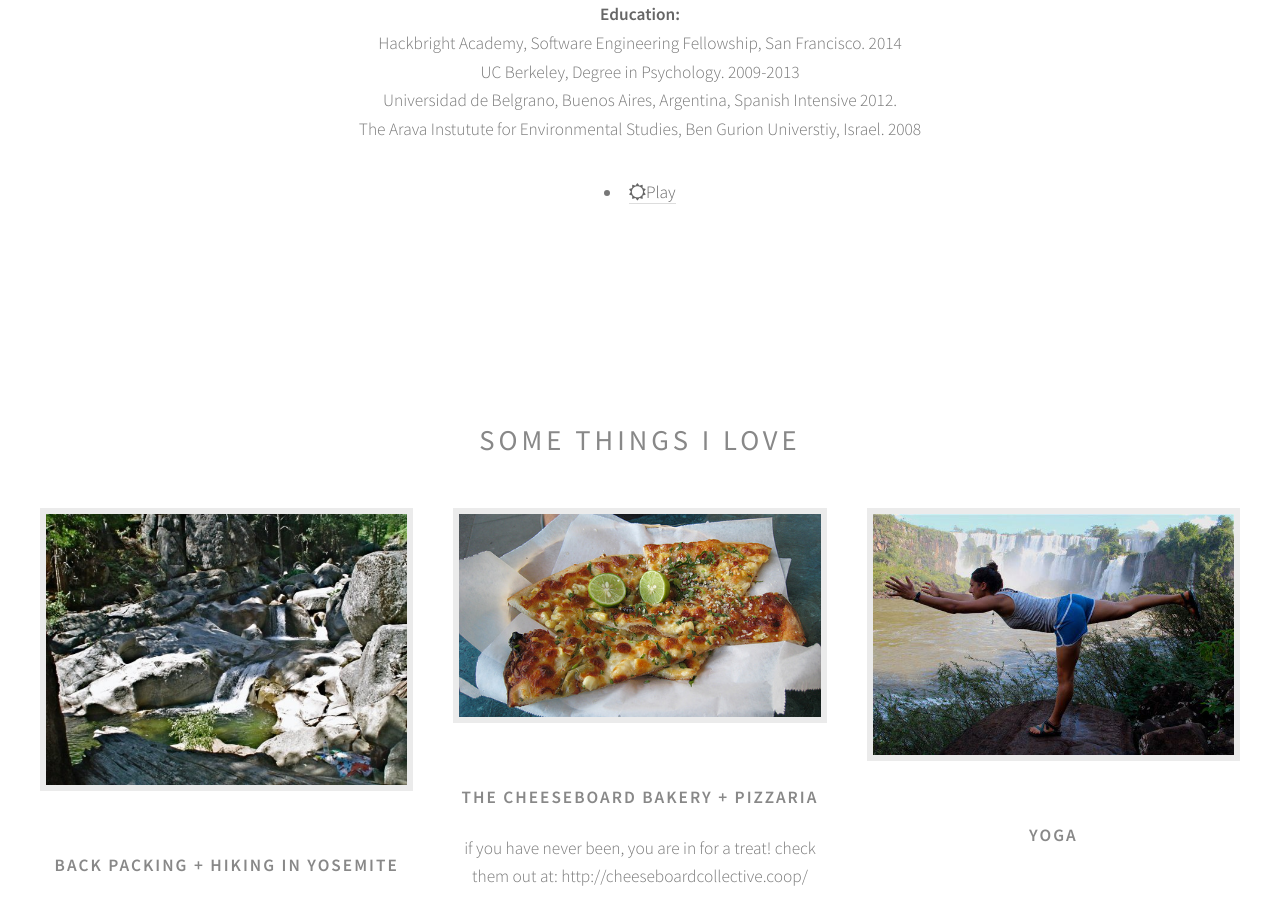
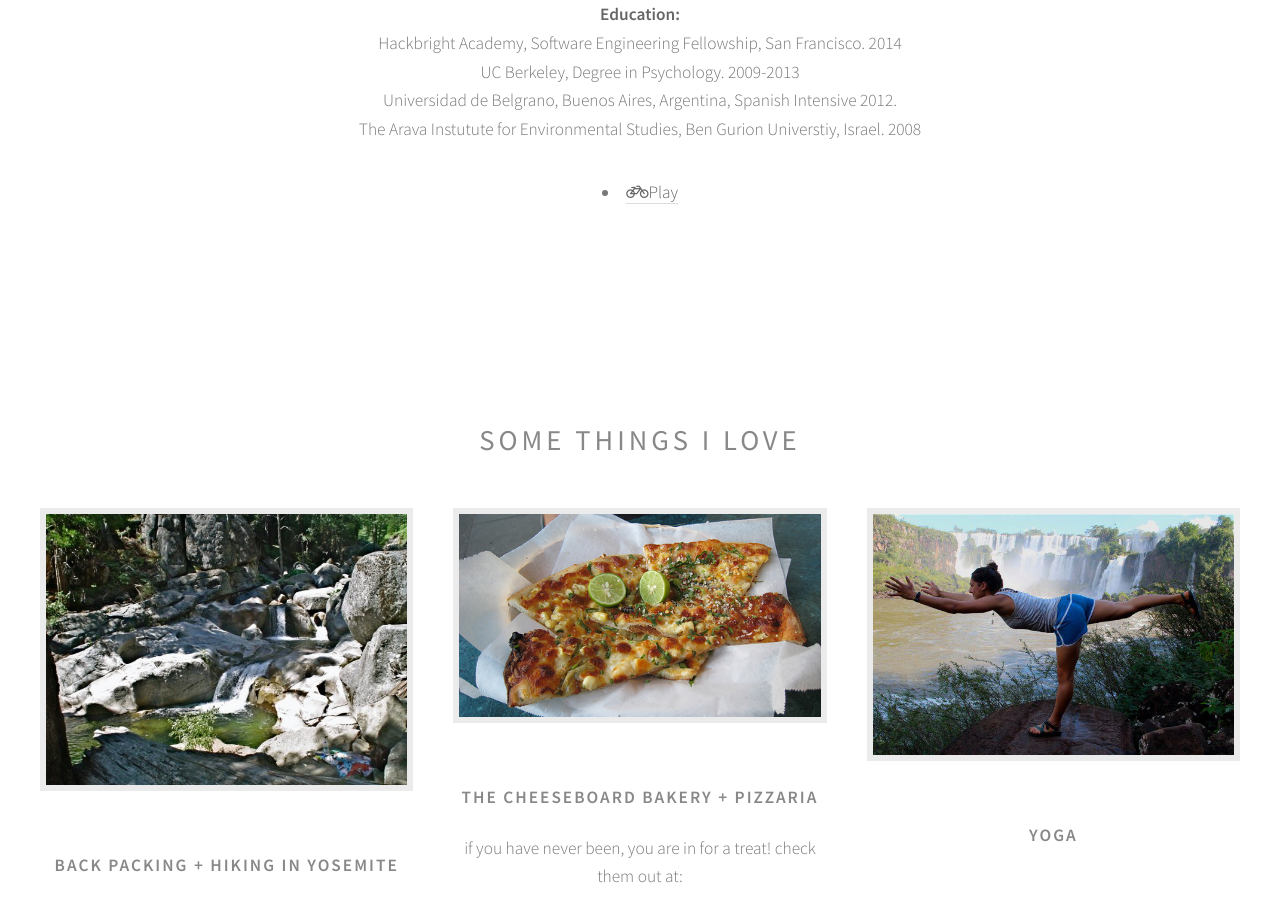
Before and after one commit to annaakullian/annaakullian.github.io, a plain HTML site: page index.html in a window 1280 px wide. Shown: the part 777-1701 px from the top of the page. Drawn offline with Linux system fonts and the light colour scheme; a script that the page names is missing.

```diff
--- a/index.html
+++ b/index.html
@@ -66,7 +66,7 @@
 						Universidad de Belgrano, Buenos Aires, Argentina, Spanish Intensive 2012.<br>
 						The Arava Instutute for Environmental Studies, Ben Gurion Universtiy, Israel. 2008<br>
 
-						<li><a class="icon fa-sun-o" href="play.html"><span>Play</span></a></li>
+						<li><a class="icon fa-bicycle" href="timeline.html"><span>Play</span></a></li>
 
 
 
@@ -101,7 +101,7 @@
 									<header>
 										<h3>The Cheeseboard Bakery + Pizzaria</h3>
 									</header>
-									<p>if you have never been, you are in for a treat! check them out at: http://cheeseboardcollective.coop/</p>
+									<p>if you have never been, you are in for a treat! check them out at: <a href="http://cheeseboardcollective.coop/"></a></p>
 								</section>
 
 						</div>
```
